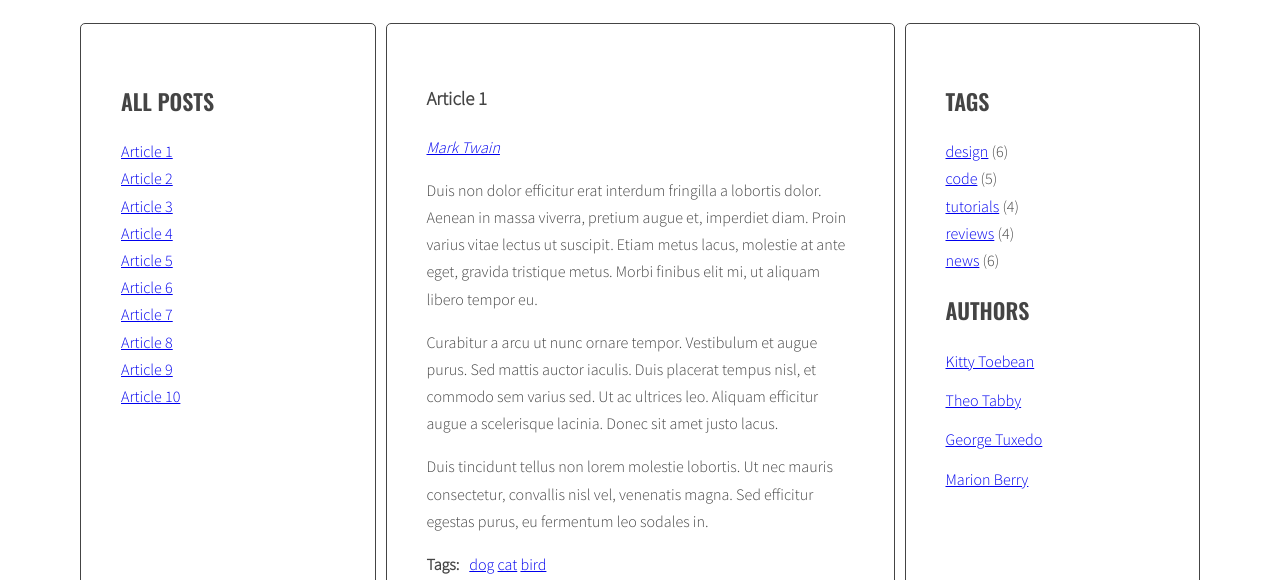
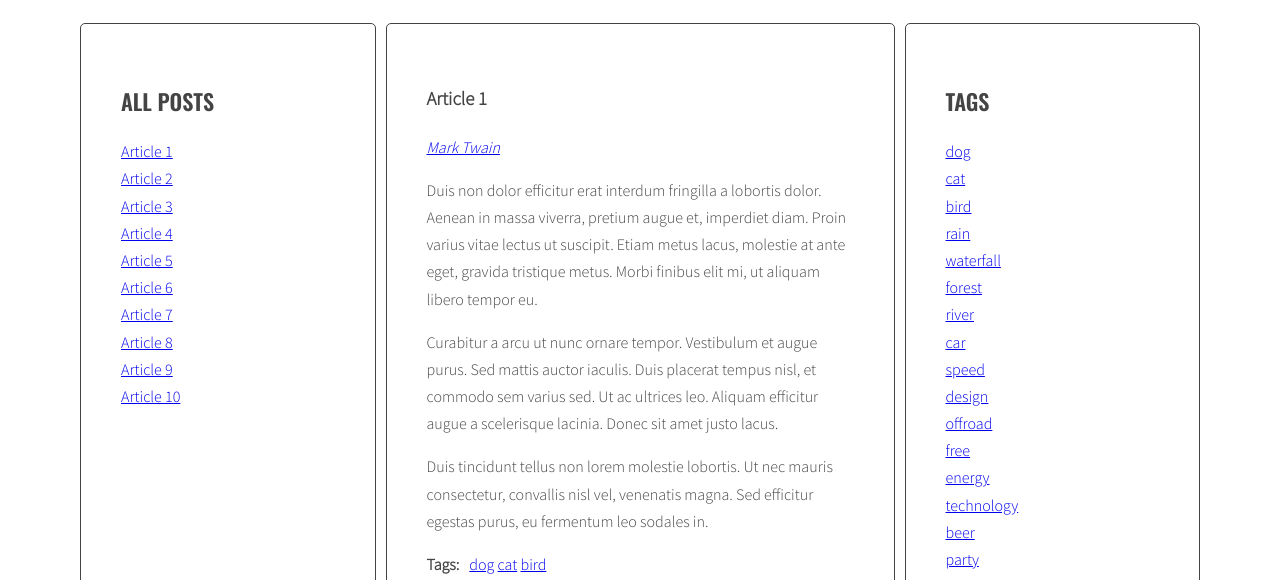
Before and after one commit to PabloFibo/javascript-blog, a website: page index.html in a window 1280 px wide. Shown: the part 220-800 px from the top of the page. Drawn offline with nearby package versions, Linux system fonts and the light colour scheme.

Commit message:
Add list of tags in right sidebar with use of array

```diff
--- a/index.html
+++ b/index.html
@@ -193,11 +193,6 @@
         <aside class="sidebar">
           <h2 class="section-title">Tags</h2>
           <ul class="list tags">
-            <li><a href="#">design</a> <span>(6)</span></li>
-            <li><a href="#">code</a> <span>(5)</span></li>
-            <li><a href="#">tutorials</a> <span>(4)</span></li>
-            <li><a href="#">reviews</a> <span>(4)</span></li>
-            <li><a href="#">news</a> <span>(6)</span></li>
           </ul>
           <h2 class="section-title">Authors</h2>
           <ul class="list authors">
--- a/js/script.js
+++ b/js/script.js
@@ -4,7 +4,8 @@ const optArticleSelector = '.post',
   optTitleSelector = '.post-title',
   optTitleListSelector = '.titles',
   optArticleTagsSelector = '.post-tags .list',
-  optArticleAuthorSelector = '.post-author';
+  optArticleAuthorSelector = '.post-author',
+  optTagsListSelector = '.tags .list';
 
 /* title click handler function */
 
@@ -110,6 +111,9 @@ console.log('links: ', links);
 /* tags generator function */
 
 function generateTags() {
+  /*[NEW] create a new variable allTags with an empty array */
+
+  let allTags = [];
 
   /* find all articles */
 
@@ -154,6 +158,12 @@ function generateTags() {
       html = html + ' ' + tagsHTML;
       console.log('html: ', html);
 
+      /* [NEW] check if this link is NOT already in allTags */
+      if(allTags.indexOf(tagsHTML) == -1){
+        /* [NEW] add generated code to allTags array */
+        allTags.push(tagsHTML);
+      }
+
       /* END LOOP: for each tag */
     }
     /* insert HTML of all the links into the tags wrapper */
@@ -163,6 +173,12 @@ function generateTags() {
 
     /* END LOOP: for every article: */
   }
+
+  /* [NEW] find list of tags in right column */
+  const tagList = document.querySelector('.tags');
+
+  /* [NEW] add html from allTags to tagList */
+  tagList.innerHTML = allTags.join(' ');
 }
 
 generateTags();
@@ -354,7 +370,6 @@ function addClickListenersToAuthors() {
     authorLink.addEventListener('click', authorClickHandler);
 
     /* END LOOP: for each link */
-
   }
 }
 addClickListenersToAuthors();
```
